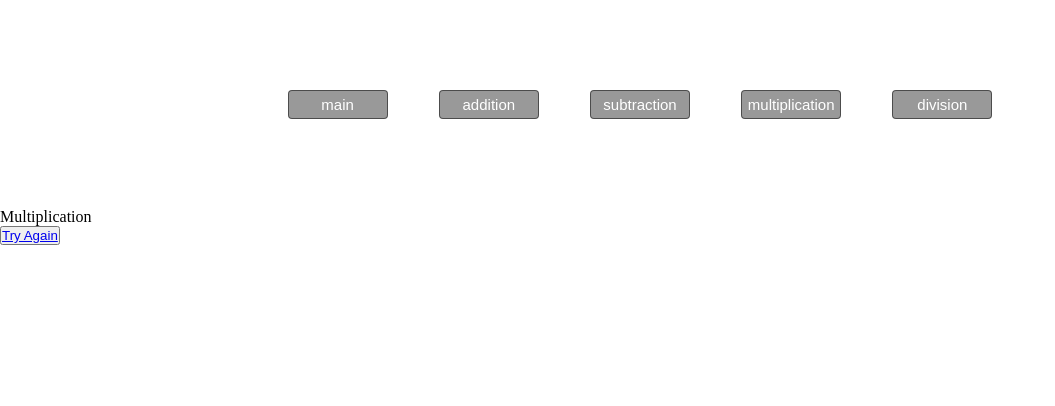
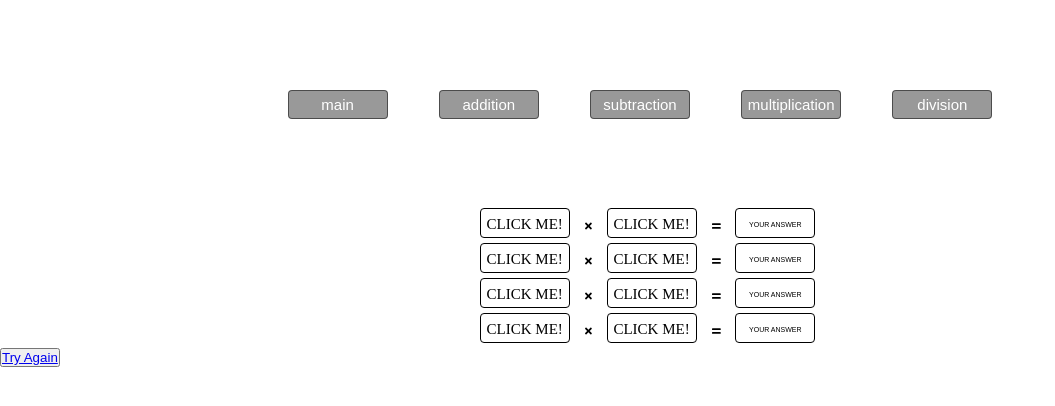
Before and after one commit to drzymek/basicMathApp, a React (Create React App) app: page /multiplication in a window 1280 px wide. Shown: the top 406 px of the page, without its empty margins (0-1055 px from the left). Built offline with nearby package versions, Linux system fonts and the light colour scheme.

Commit message:
create MultiplicationTask.js component and update MultiplicationPage.js

```diff
--- /dev/null
+++ b/src/components/MultiplicationTask.js
@@ -0,0 +1,22 @@
+import React, { useState } from 'react';
+import { FontAwesomeIcon } from '@fortawesome/react-fontawesome';
+
+const MultiplicationTask = () => {
+    const [number1, setNumber1] = useState("click me!");
+    const [number2, setNumber2] = useState("click me!")
+    return (
+        <div className="task">
+            <div className="divNumber" onClick={() => setNumber1(Math.floor(Math.random() * 10))}>
+                {number1}
+            </div>
+            <FontAwesomeIcon icon="times" />
+            <div className="divNumber" onClick={() => setNumber2(Math.floor(Math.random() * 10))}>
+                {number2}
+            </div>
+            <FontAwesomeIcon icon="equals" />
+            <input type="text" maxLength="10" placeholder="your answer" onFocus="this.placeholder = ''" />
+        </div>
+    );
+}
+
+export default MultiplicationTask;
--- a/src/pages/MultiplicationPage.js
+++ b/src/pages/MultiplicationPage.js
@@ -1,9 +1,17 @@
-import React from 'react';
+import React, { Component } from 'react';
 
-const MultiplicationPage = () => {
-    return (
-        <div>Multiplication</div>
-    );
+import '../css/Tasks.css';
+
+import MultiplicationTask from '../components/MultiplicationTask';
+
+class MultiplicationPage extends Component {
+    render() {
+        let divs = [];
+        for (let i = 0; i < 4; i++) {
+            divs.push(<MultiplicationTask key={i} />)
+        }
+        return <div className="tasks">{divs}</div>
+    }
 }
 
 export default MultiplicationPage;
```
